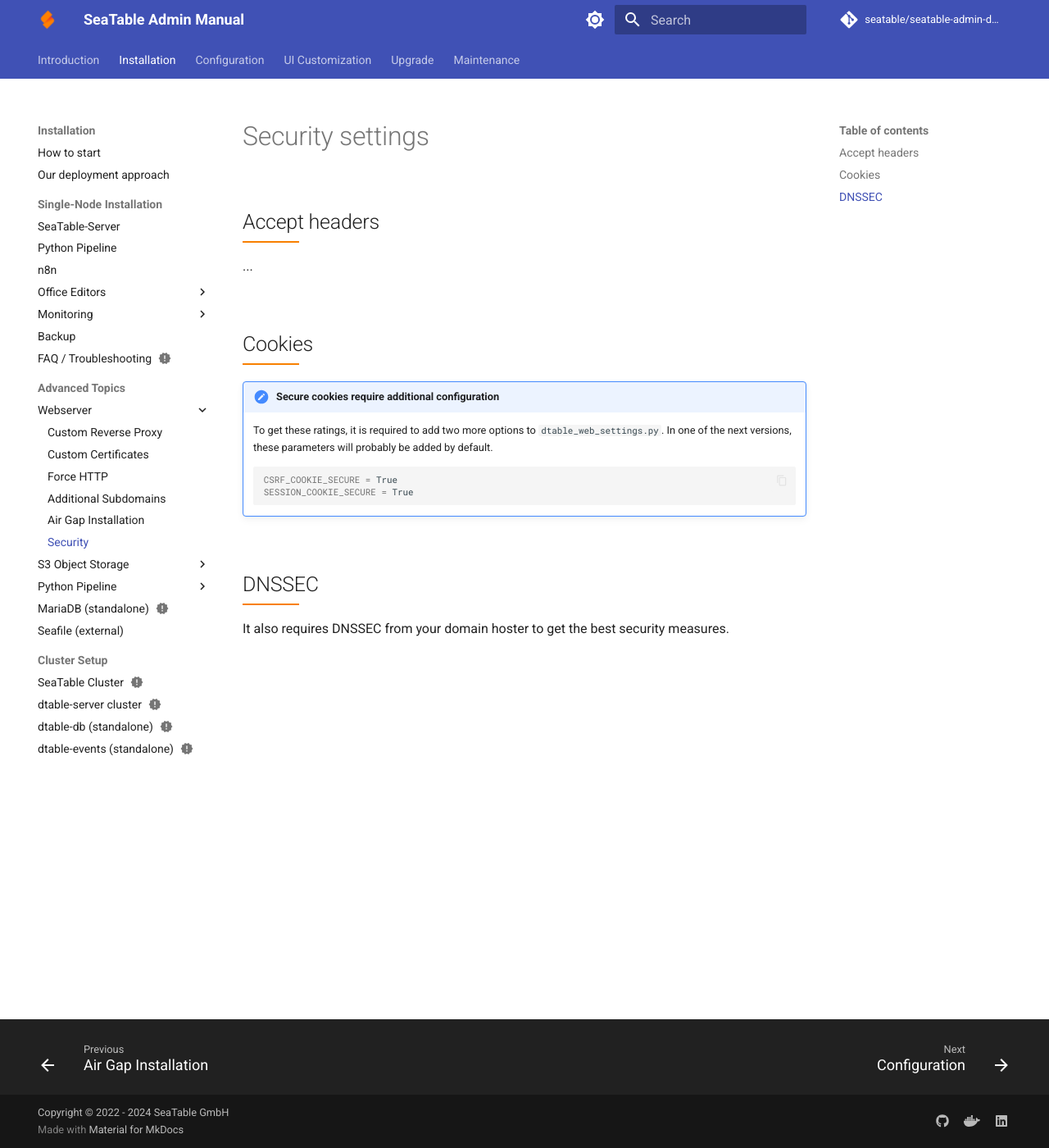
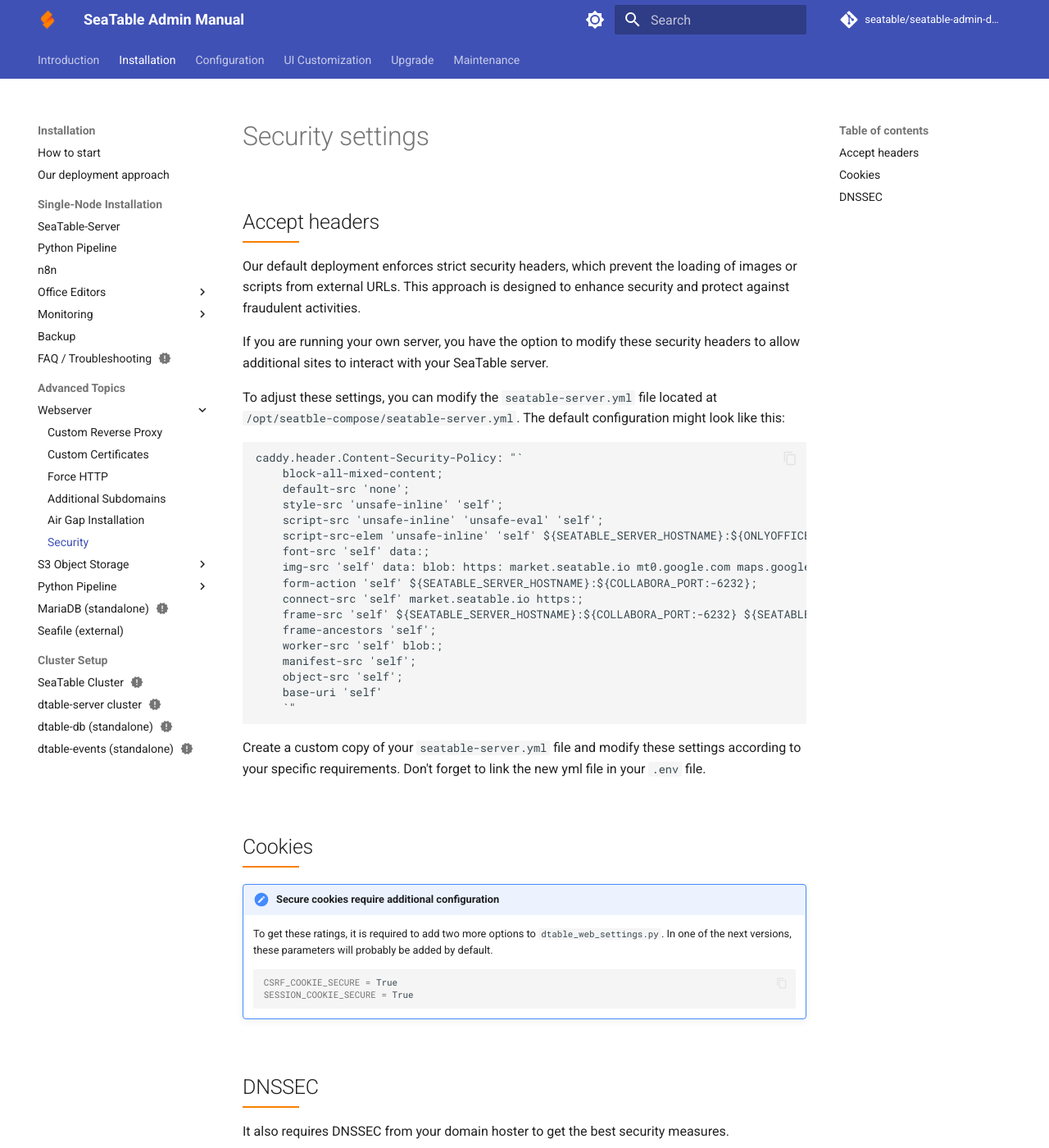
Before and after one commit to seatable/seatable-admin-docs, an MkDocs documentation site: the page built from docs/installation/advanced/webserver-security.md, in a window 1280 px wide and 1400 px high. Shown: the whole window at 82% size. Built offline with MkDocs 1.6.1 and Material for MkDocs 9.7.7, drawn with Linux system fonts in a browser that asks for light colours; comment, search, counter and statistics services are not loaded.

Commit message:
custom security headers

````diff
--- a/docs/installation/advanced/webserver-security.md
+++ b/docs/installation/advanced/webserver-security.md
@@ -2,7 +2,33 @@
 
 ## Accept headers
 
-...
+Our default deployment enforces strict security headers, which prevent the loading of images or scripts from external URLs. This approach is designed to enhance security and protect against fraudulent activities.
+
+If you are running your own server, you have the option to modify these security headers to allow additional sites to interact with your SeaTable server.
+
+To adjust these settings, you can modify the `seatable-server.yml` file located at `/opt/seatble-compose/seatable-server.yml`. The default configuration might look like this:
+
+```
+caddy.header.Content-Security-Policy: "`
+    block-all-mixed-content;
+    default-src 'none';
+    style-src 'unsafe-inline' 'self';
+    script-src 'unsafe-inline' 'unsafe-eval' 'self';
+    script-src-elem 'unsafe-inline' 'self' ${SEATABLE_SERVER_HOSTNAME}:${ONLYOFFICE_PORT:-6233} maps.googleapis.com;
+    font-src 'self' data:;
+    img-src 'self' data: blob: https: market.seatable.io mt0.google.com maps.googleapis.com maps.gstatic.com;
+    form-action 'self' ${SEATABLE_SERVER_HOSTNAME}:${COLLABORA_PORT:-6232};
+    connect-src 'self' market.seatable.io https:;
+    frame-src 'self' ${SEATABLE_SERVER_HOSTNAME}:${COLLABORA_PORT:-6232} ${SEATABLE_SERVER_HOSTNAME}:${ONLYOFFICE_PORT:-6233};
+    frame-ancestors 'self';
+    worker-src 'self' blob:;
+    manifest-src 'self';
+    object-src 'self';
+    base-uri 'self'
+    `"
+```
+
+Create a custom copy of your `seatable-server.yml` file and modify these settings according to your specific requirements. Don't forget to link the new yml file in your `.env` file.
 
 ## Cookies
 
````
